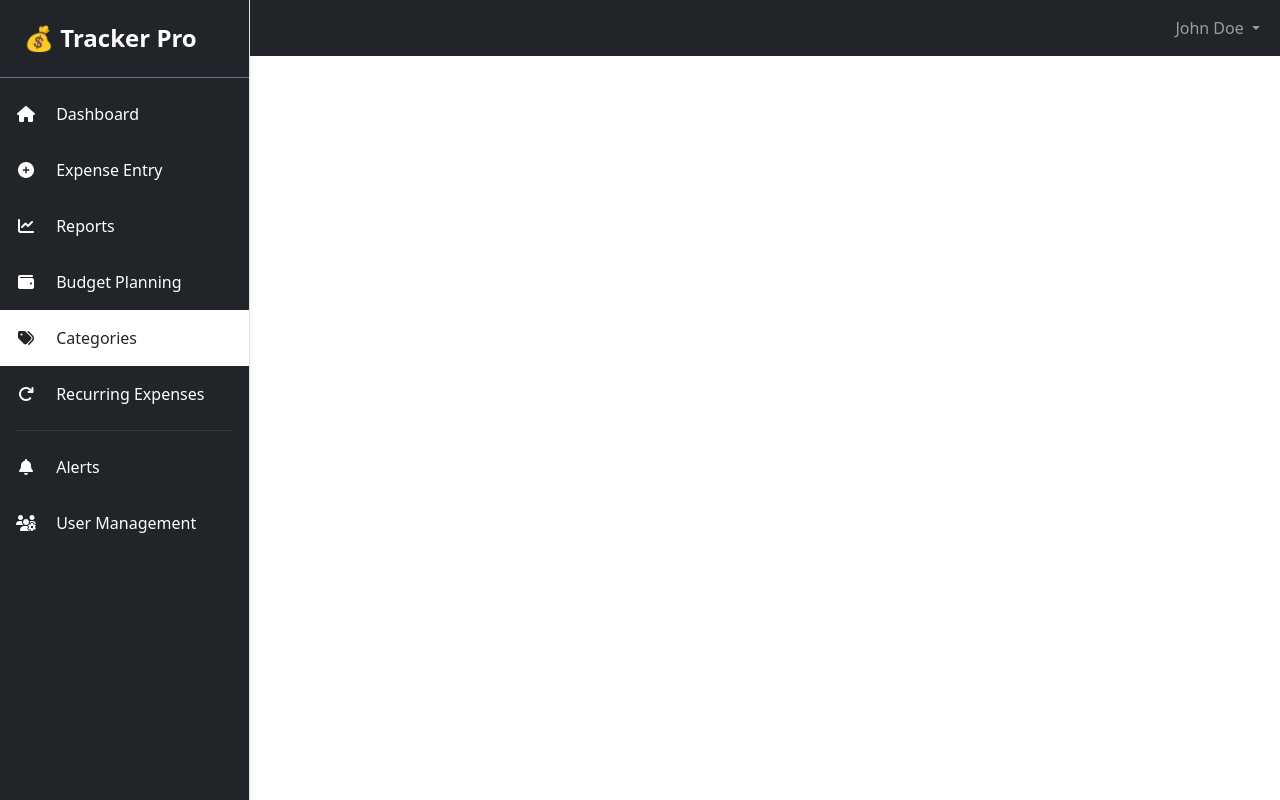
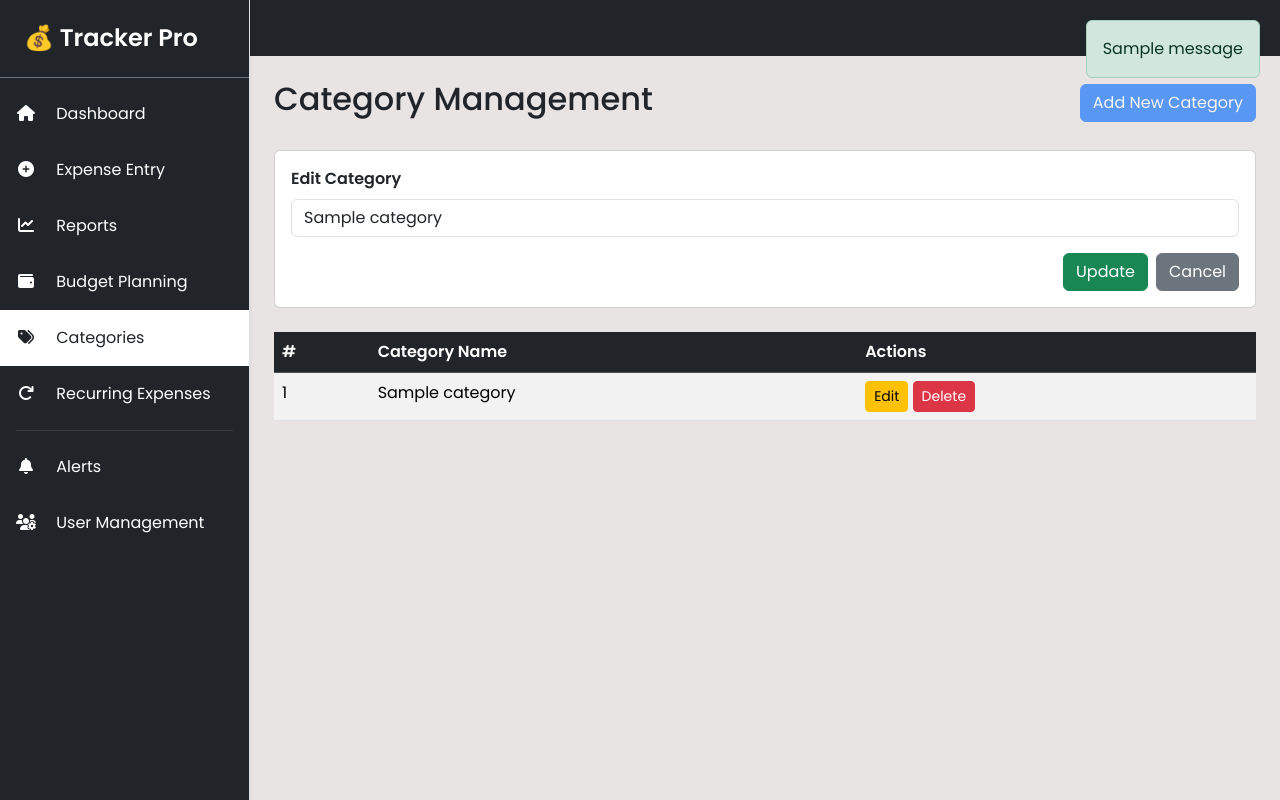
Before and after one commit to Nong-Phloeut/Expense-Tracker, a Django app: page /categories?id=1 in a window 1280 px wide. Run offline with Django 4.2, Linux system fonts and the light colour scheme; a user stored in the database is signed in; tables that the repository leaves empty hold one stand-in row (values such as "Sample post"); one stand-in notice (Sample message) is shown.

```diff
--- /dev/null
+++ b/app/admin.py
@@ -0,0 +1,5 @@
+from django.contrib import admin
+from .models import Expense, Category
+
+admin.site.register(Expense)
+admin.site.register(Category)
--- /dev/null
+++ b/app/models.py
@@ -0,0 +1,19 @@
+from django.db import models
+from django.contrib.auth.models import User
+
+class Category(models.Model):
+    name = models.CharField(max_length=100)
+
+    def __str__(self):
+        return self.name
+
+
+class Expense(models.Model):
+    user = models.ForeignKey(User, on_delete=models.CASCADE)
+    category = models.ForeignKey(Category, on_delete=models.SET_NULL, null=True, blank=True)
+    amount = models.DecimalField(max_digits=10, decimal_places=2)
+    description = models.TextField(blank=True, null=True)
+    date = models.DateField(auto_now_add=True)
+
+    def __str__(self):
+        return f"{self.category} - {self.amount}"
--- /dev/null
+++ b/app/static/app/css/styles.css
@@ -0,0 +1,40 @@
+@import url('https://fonts.googleapis.com/css2?family=Poppins:wght@400;600&display=swap');
+
+*,
+*::before,
+*::after {
+    box-sizing: border-box;
+    margin: 0;
+    padding: 0;
+}
+
+body {
+    font-family: 'Poppins', sans-serif;
+    display: flex;
+    flex-direction: column;
+    min-height: 100vh;
+    width: 100%;
+    overflow: hidden;
+    transition: all 0.35s ease-in-out;
+    background-color: #e8e4e4 !important;
+    min-width: 0;
+}
+
+@keyframes slideInRight {
+    0% {
+        transform: translateX(100%); /* Offscreen to the right */
+        opacity: 0;
+    }
+    100% {
+        transform: translateX(0);   /* Final position */
+        opacity: 1;
+    }
+}
+
+.alert {
+    position: fixed !important; /* Fixed position to keep it at the top-right of the screen */
+    top: 20px !important;  /* Distance from the top */
+    right: 20px !important; /* Distance from the right */
+    z-index: 9999; /* Make sure it appears above other elements */
+    animation: slideInRight 0.1s ease-out;
+}
--- /dev/null
+++ b/app/static/app/js/scripts.js
@@ -0,0 +1,10 @@
+
+window.addEventListener("DOMContentLoaded", (event) => {
+  setTimeout(function () {
+    let alertElement = document.querySelector(".alert");
+    if (alertElement) {
+      alertElement.classList.remove("show");
+      alertElement.classList.add("fade");
+    }
+  }, 3000); // 3 seconds
+});
--- a/app/templates/base.html
+++ b/app/templates/base.html
@@ -4,9 +4,9 @@
 
 <head>
     <meta charset="UTF-8">
-    <title>{% block title %}Expense Tracker{% endblock %}</title>
-    <link href="{% static 'css/style.css' %}" rel="stylesheet">
-    <link href="https://cdn.jsdelivr.net/npm/bootstrap@5.3.0/dist/css/bootstrap.min.css" rel="stylesheet">
+    <title>Expense Tracker</title>
+    <link href="https://cdn.jsdelivr.net/npm/bootstrap@5.3.2/dist/css/bootstrap.min.css" rel="stylesheet">
+    <link href="{% static 'app/css/styles.css' %}" rel="stylesheet">
     <link rel="stylesheet" href="https://cdnjs.cloudflare.com/ajax/libs/font-awesome/6.5.2/css/all.min.css">
     <link rel="stylesheet" href="https://fonts.googleapis.com/css2?family=Poppins:wght@400;500;600&display=swap">
 </head>
@@ -19,22 +19,23 @@
         {% include 'includes/_sidebar.html' %}
         <div class="container-fluid p-0">
             {% include 'includes/_navbar.html' %}
-            <div class="container-fluid p-4">
-                {% block page_content %}{% endblock %}
-            </div>
+            {% include 'includes/_alerts.html' %}
+            <main class="main container-fluid p-4">
+                {% block content %}{% endblock %}
+            </main>
         </div>
     </div>
     {% else %}
     <!-- Public layout (Login / Signup etc.) -->
-    <div class="d-flex justify-content-center align-items-center" style="height: 100vh; background-color: #f8f9fa;">
+    <div class="d-flex justify-content-center align-items-center">
         <div class="content-wrapper">
             {% block public_content %}{% endblock %}
         </div>
     </div>
     {% endif %}
 
-    <script src="https://cdn.jsdelivr.net/npm/bootstrap@5.3.0/dist/js/bootstrap.bundle.min.js"></script>
-    <script src="{% static 'js/scripts.js' %}"></script>
+    <script src="https://cdn.jsdelivr.net/npm/bootstrap@5.3.2/dist/js/bootstrap.bundle.min.js"></script>
+    <script src="{% static 'app/js/scripts.js' %}"></script>
 
 </body>
 
--- a/app/templates/category_management/categories.html
+++ b/app/templates/category_management/categories.html
@@ -1,27 +1,47 @@
 {% extends 'base.html' %}
-{% block title %}Categories{% endblock %}
+{% block content %}
 
-{% block content %}
 <div class="d-flex justify-content-between align-items-center mb-4">
     <h2>Category Management</h2>
-    <button class="btn btn-primary" data-bs-toggle="collapse" data-bs-target="#addCategoryForm">
+    <button class="btn btn-primary" data-bs-toggle="collapse" data-bs-target="#addCategoryForm" {% if edit_category %}disabled{% endif %}>
         Add New Category
     </button>
 </div>
 
-<!-- Add Category Form -->
-<div class="collapse mb-4" id="addCategoryForm">
+{% if messages %}
+    {% for message in messages %}
+        <div class="alert alert-{{ message.tags }}">{{ message }}</div>
+    {% endfor %}
+{% endif %}
+
+<!-- Add/Edit Category Form -->
+<div class="collapse mb-4 {% if edit_category %}show{% endif %}" id="addCategoryForm">
     <div class="card card-body">
         <form method="POST">
             {% csrf_token %}
             <div class="mb-3">
-                <label for="categoryName" class="form-label">Category Name</label>
-                <input type="text" class="form-control" id="categoryName" name="name" placeholder="Enter category">
+                <label for="categoryName" class="form-label fw-semibold">
+                    {% if edit_category %}Edit Category{% else %}Add Category{% endif %}
+                </label>
+                <input type="text" class="form-control" id="categoryName" name="name"
+                       value="{{ edit_category.name|default:'' }}" placeholder="Enter category name" required>
             </div>
-            <button type="submit" class="btn btn-success">Add Category</button>
+
+            <div class="d-flex justify-content-end gap-2 mt-3">
+                {% if edit_category %}
+                    <button type="submit" class="btn btn-success">Update</button>
+                    <a href="{% url 'category_management' %}" class="btn btn-secondary">Cancel</a>
+                {% else %}
+                    <button type="submit" class="btn btn-success">Add</button>
+                    <button type="button" class="btn btn-outline-danger" data-bs-toggle="collapse" data-bs-target="#addCategoryForm">
+                        Close
+                    </button>
+                {% endif %}
+            </div>
         </form>
     </div>
 </div>
+
 
 <!-- Categories List -->
 <table class="table table-striped table-hover">
@@ -33,30 +53,22 @@
         </tr>
     </thead>
     <tbody>
+        {% for cat in categories %}
         <tr>
-            <td>1</td>
-            <td>Food</td>
+            <td>{{ forloop.counter }}</td>
+            <td>{{ cat.name }}</td>
             <td>
-                <button class="btn btn-sm btn-warning">Edit</button>
-                <button class="btn btn-sm btn-danger">Delete</button>
+                <a href="{% url 'category_management' %}?id={{ cat.id }}" class="btn btn-sm btn-warning">Edit</a>
+                <a href="{% url 'delete_category' cat.id %}" class="btn btn-sm btn-danger"
+                   onclick="return confirm('Are you sure you want to delete this category?')">Delete</a>
             </td>
         </tr>
+        {% empty %}
         <tr>
-            <td>2</td>
-            <td>Transport</td>
-            <td>
-                <button class="btn btn-sm btn-warning">Edit</button>
-                <button class="btn btn-sm btn-danger">Delete</button>
-            </td>
+            <td colspan="3" class="text-center text-muted">No categories found</td>
         </tr>
-        <tr>
-            <td>3</td>
-            <td>Entertainment</td>
-            <td>
-                <button class="btn btn-sm btn-warning">Edit</button>
-                <button class="btn btn-sm btn-danger">Delete</button>
-            </td>
-        </tr>
+        {% endfor %}
     </tbody>
 </table>
+
 {% endblock %}
--- a/app/templates/dashboard.html
+++ b/app/templates/dashboard.html
@@ -1,5 +1,4 @@
 {% extends 'base.html' %}
-{% block title %}Dashboard{% endblock %}
 
 {% block content %}
 <h1 class="mb-4">Dashboard</h1>
--- /dev/null
+++ b/app/templates/includes/_alerts.html
@@ -0,0 +1,21 @@
+{% if messages %}
+  {% for message in messages %}
+    <div class="alert alert-{{ message.tags }} alert-dismissible fade show d-flex align-items-center mt-3" role="alert">
+      {% if message.tags == 'success' %}
+        <i class="fa-solid fa-circle-check me-2 text-success"></i>
+        <strong>Success:</strong>
+      {% elif message.tags == 'error' %}
+        <i class="fa-solid fa-circle-xmark me-2 text-danger"></i>
+        <strong>Error:</strong>
+      {% elif message.tags == 'warning' %}
+        <i class="fa-solid fa-triangle-exclamation me-2 text-warning"></i>
+        <strong>Warning:</strong>
+      {% elif message.tags == 'info' %}
+        <i class="fa-solid fa-circle-info me-2 text-info"></i>
+        <strong>Info:</strong>
+      {% endif %}
+      <span class="ms-2">{{ message }}</span>
+      <button type="button" class="btn-close ms-auto" data-bs-dismiss="alert" aria-label="Close"></button>
+    </div>
+  {% endfor %}
+{% endif %}
--- a/app/templates/login.html
+++ b/app/templates/login.html
@@ -9,7 +9,7 @@
 
       <!-- Left Image Section -->
       <div class="col-md-6 d-none d-md-block">
-        <img src="{% static 'images/login.jpg' %}" alt="Login Image"
+        <img src="{% static 'app/images/login.jpg' %}" alt="Login Image"
              class="img-fluid h-100 w-100 object-fit-cover" />
       </div>
 
--- a/app/urls.py
+++ b/app/urls.py
@@ -10,6 +10,7 @@ urlpatterns = [
     path('visualization', views.visualization, name='visualization'),
     path('reports', views.reports, name='reports'),
     path('categories', views.category_management, name='category_management'),
+    path('categories/delete/<int:id>/', views.delete_category, name='delete_category'),
     path('recurring', views.recurring_expenses, name='recurring_expenses'),
     path('alerts', views.alerts, name='alerts'),
 ]
--- a/app/views.py
+++ b/app/views.py
@@ -1,6 +1,8 @@
-from django.shortcuts import render, redirect
+from django.shortcuts import render, redirect, get_object_or_404
 from django.contrib.auth import authenticate, login as auth_login, logout
+from django.contrib.auth.decorators import login_required
 from django.contrib import messages
+from .models import Category
 
 def login_view(request):
     if request.method == 'POST':
@@ -33,7 +35,40 @@ def reports(request):
     return render(request, 'reports/reports.html')
 
 def category_management(request):
-    return render(request, 'category_management/categories.html')
+    # Handle edit mode
+    category_id = request.GET.get('id')  # e.g. /categories/?id=3
+    category_to_edit = None
+    if category_id:
+        category_to_edit = get_object_or_404(Category, id=category_id)
+
+    # Handle form submission (create or update)
+    if request.method == 'POST':
+        name = request.POST.get('name')
+
+        if category_to_edit:  # Update existing
+            category_to_edit.name = name
+            category_to_edit.save()
+            messages.success(request, f"Category '{name}' updated successfully!")
+            return redirect('category_management')
+        else:  # Create new
+            Category.objects.create(name=name)
+            messages.success(request, f"Category '{name}' added successfully!")
+            return redirect('category_management')
+
+    # Display all categories
+    categories = Category.objects.all().order_by('id')
+
+    return render(request, 'category_management/categories.html', {
+        'categories': categories,
+        'edit_category': category_to_edit
+    })
+
+@login_required(login_url='login')
+def delete_category(request, id):
+    category = get_object_or_404(Category, id=id)
+    category.delete()
+    messages.success(request, f'Category "{category.name}" deleted successfully.')
+    return redirect('category_management')
 
 def recurring_expenses(request):
     return render(request, 'recurring_expenses/recurring.html')
--- a/requirements.txt
+++ b/requirements.txt
@@ -0,0 +1 @@
+pip install psycopg
--- a/static/css/styles.css
+++ /dev/null
@@ -1,6 +0,0 @@
-/* styles.css - small helpers */
-body {
-    background-color: #030e19;
-    height: 100vh;
-    font-family: 'Poppins', sans-serif;
-}
```
Also changed, not shown: config/settings.py (+10 -3 lines), static/js/main.js (deleted, +0 -8 lines), README.md, app/migrations/0001_initial.py (added), app/migrations/__init__.py (added), app/static/app/images/login.jpg (renamed from static/images/login.jpg).
